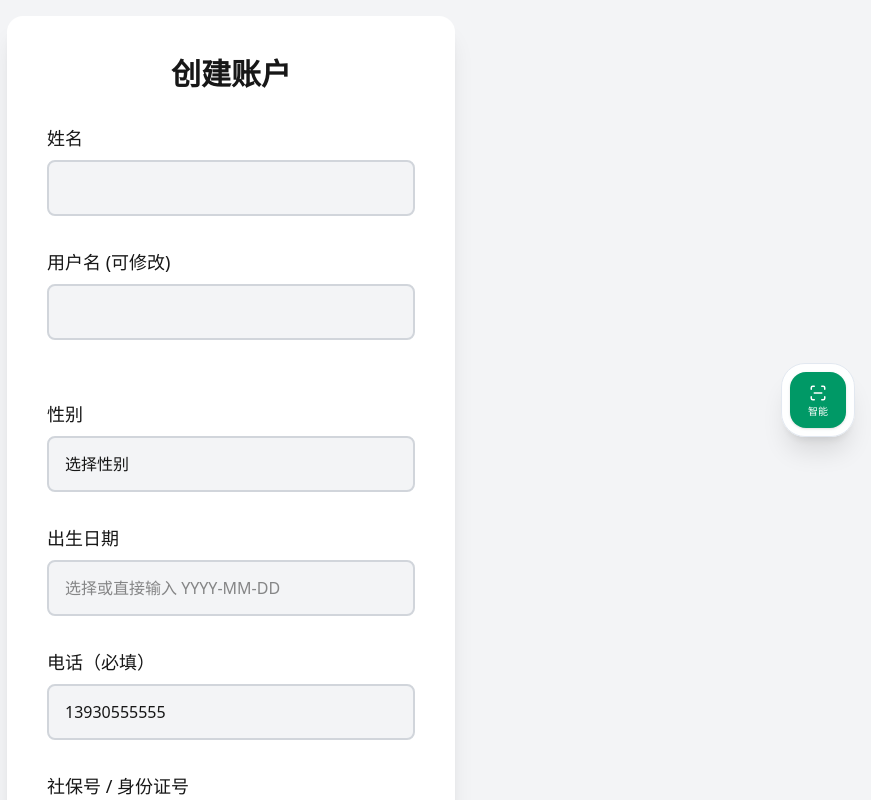
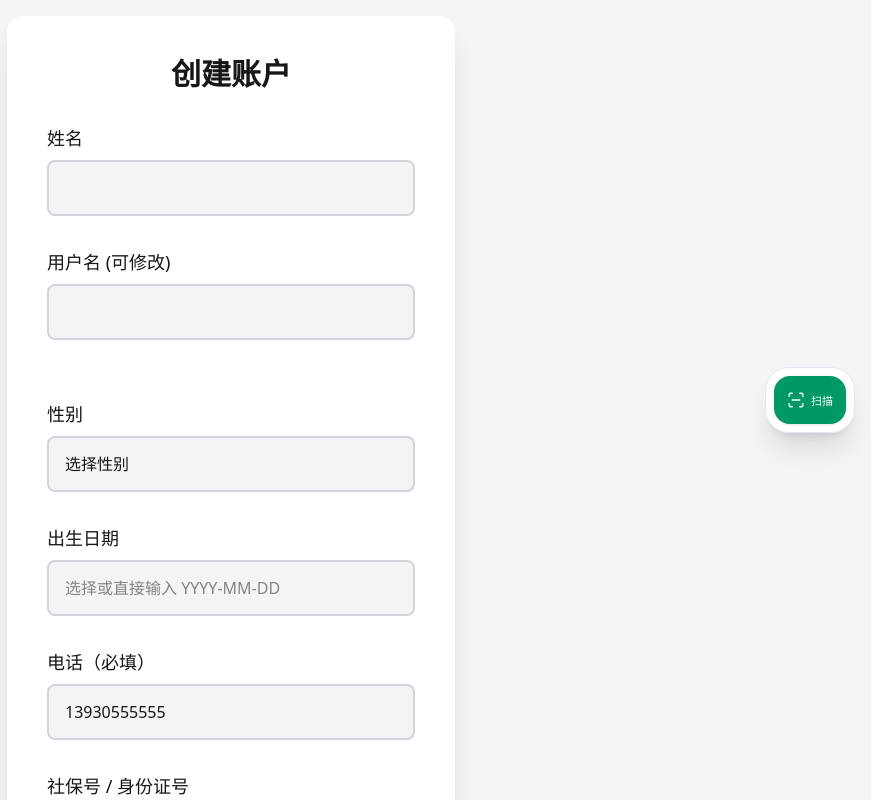
Before and after one commit to zhuqiangtj/doclink, a Next.js app: page /auth/register in a window 1280 px wide. Shown: the top 800 px of the page, without its empty margins (409-1280 px from the left). Built offline with nearby package versions, Linux system fonts and the light colour scheme; no server answers.

Commit message:
Simplify scan button labels

```diff
--- a/app/auth/register/page.tsx
+++ b/app/auth/register/page.tsx
@@ -2135,16 +2135,16 @@ export default function RegisterPage() {
             type="button"
             onClick={openSmartCamera}
             disabled={isScanning || submitting}
-            title="智能扫描"
-            aria-label="智能扫描"
-            className="flex h-14 w-14 flex-col items-center justify-center rounded-2xl bg-emerald-600 text-white shadow-sm transition hover:bg-emerald-700 disabled:cursor-not-allowed disabled:bg-gray-300"
+            title="扫描"
+            aria-label="扫描"
+            className="flex h-12 min-w-[4.5rem] items-center justify-center gap-1.5 rounded-2xl bg-emerald-600 px-3 text-white shadow-sm transition hover:bg-emerald-700 disabled:cursor-not-allowed disabled:bg-gray-300"
           >
             {smartCameraOpen && (cameraReady || isAutoCapturing) ? (
               <Loader2 size={18} className="animate-spin" />
             ) : (
               <ScanLine size={18} />
             )}
-            <span className="mt-1 text-[10px] font-medium leading-none">智能</span>
+            <span className="text-[11px] font-medium leading-none">扫描</span>
           </button>
           {SHOW_STANDARD_SCAN_UI ? (
             <button
--- a/components/PatientDocumentScanner.tsx
+++ b/components/PatientDocumentScanner.tsx
@@ -1705,7 +1705,7 @@ export default function PatientDocumentScanner({
               ) : (
                 <ScanLine size={16} />
               )}
-              智能扫描
+              扫描
             </button>
             {SHOW_STANDARD_SCAN_UI ? (
               <button
```
